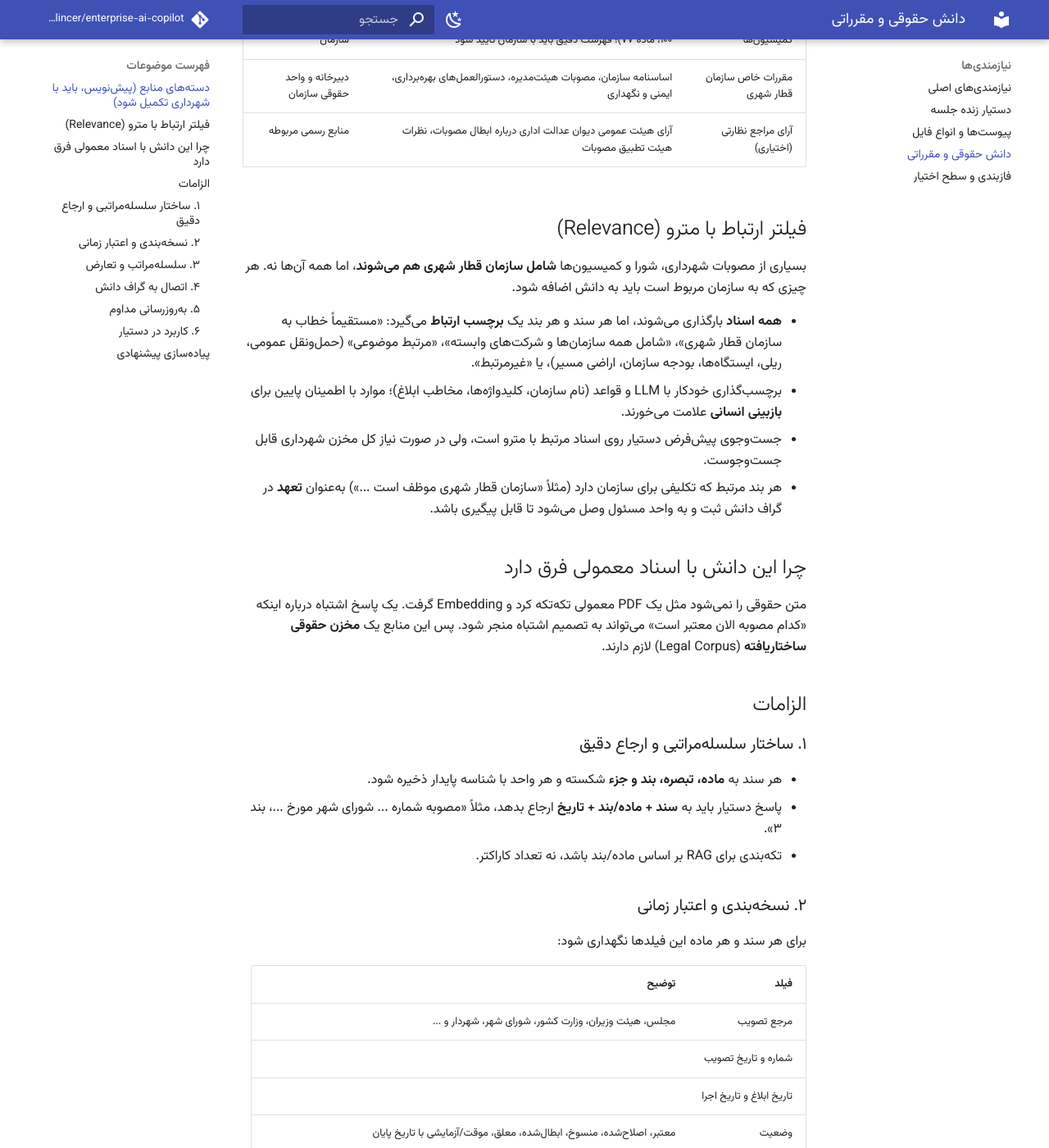
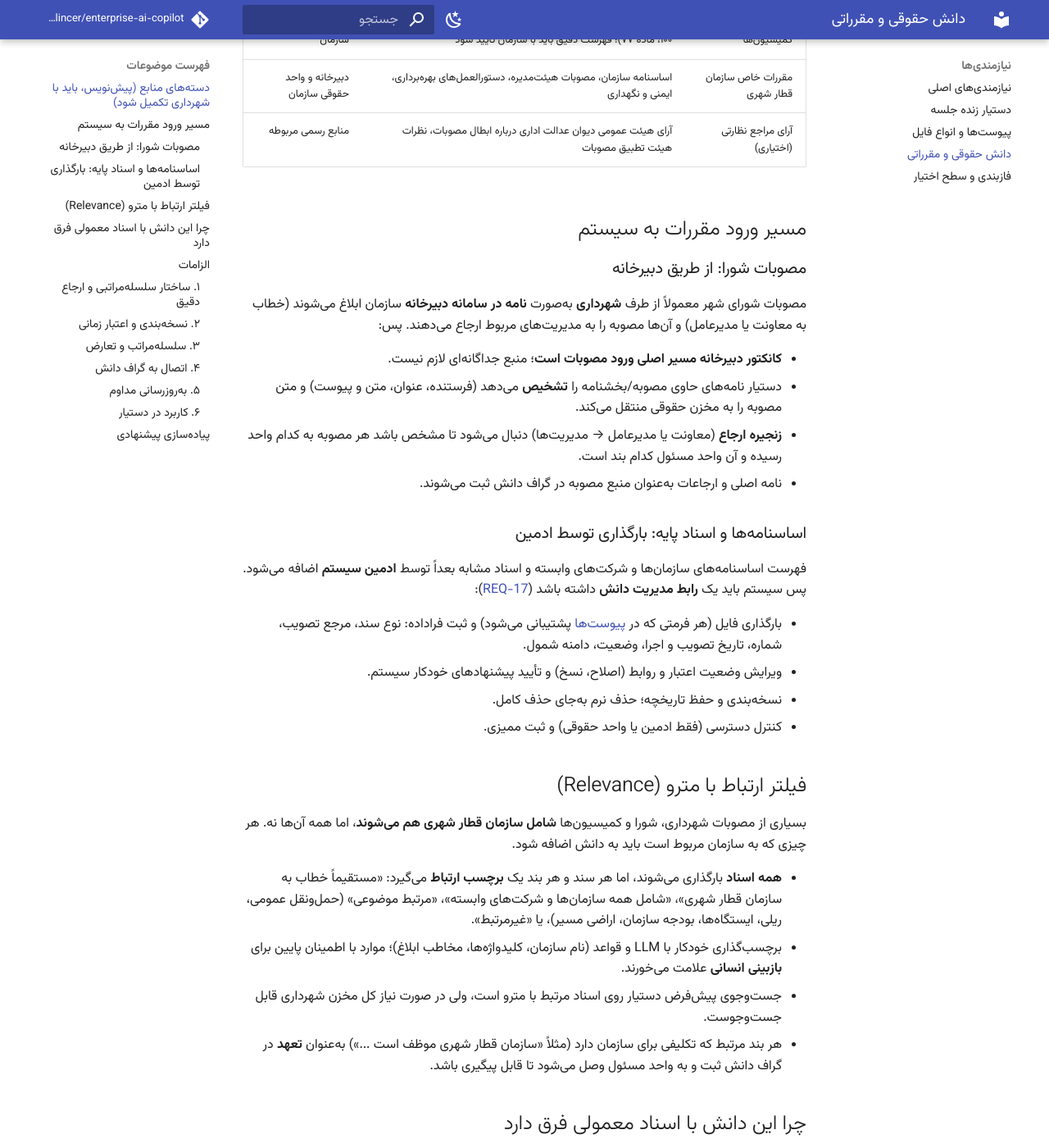
Before and after one commit to kodelincer/enterprise-ai-copilot, an MkDocs documentation site: the page built from docs/requirements/regulatory-knowledge.md, in a window 1280 px wide and 1400 px high, scrolled down 836 px. Shown: the whole window at 82% size. Built offline with MkDocs 1.6.1 and Material for MkDocs 9.7.7, drawn with Linux system fonts in a browser that asks for light colours; comment, search, counter and statistics services are not loaded.

Commit message:
Council resolutions arrive via secretariat letters; add admin knowledge upload (REQ-17)
Co-Authored-By: Claude Opus 5.5 <noreply@anthropic.com>
Claude-Session: https://claude.ai/code/session_01VmcpD3JxLUX3JUa45LRNti

```diff
--- a/docs/changelog.md
+++ b/docs/changelog.md
@@ -5,6 +5,7 @@
 - سازمان: **سازمان قطار شهری شیراز (مترو شیراز)**، زیرمجموعه شهرداری شیراز.
 - کمیسیون‌های شهرداری و شورا به‌عنوان منبع؛ فیلتر و برچسب ارتباط اسناد با مترو.
 - صفحه جدید [دانش حقوقی و مقرراتی](requirements/regulatory-knowledge.md): اساسنامه‌ها، قوانین، مصوبات و بخشنامه‌های شورای شهر؛ نسخه‌بندی، تاریخ اعتبار، نسخ و اصلاح، ارجاع به ماده و بند.
+- مصوبات شورا از طریق نامه‌های دبیرخانه وارد می‌شوند و زنجیره ارجاع دنبال می‌شود؛ REQ-17 رابط ادمین برای بارگذاری اساسنامه‌ها و اسناد پایه.
 - REQ-16؛ افزودن مخزن مقررات به فاز ۱؛ موجودیت‌ها و روابط مقرراتی در گراف دانش؛ سؤالات باز جدید.
 
 ## ۱۴۰۵/۰۸/۳۰ (2026-11-21) — به‌روزرسانی دوم
--- a/docs/open-questions.md
+++ b/docs/open-questions.md
@@ -8,8 +8,11 @@
 
 - [x] **محل نگهداری داده؟** همه دانش و داده داخل سازمان؛ فقط استدلال LLM می‌تواند وب‌سرویس بیرونی باشد. ([نگهداری داده](architecture/data-residency.md))
 - [x] **تعداد فازها؟** حدود پنج فاز. ([فازبندی](requirements/phasing.md))
+- [x] **مصوبات شورا از کجا می‌رسند؟** از طرف شهرداری به‌صورت نامه در دبیرخانه سازمان، خطاب به معاونت یا مدیرعامل، و سپس ارجاع به مدیریت‌ها. ([مسیر ورود مقررات](requirements/regulatory-knowledge.md#ingestion-path))
+- [x] **اساسنامه‌های سازمان‌ها و شرکت‌های وابسته؟** بعداً توسط ادمین از طریق رابط مدیریت دانش اضافه می‌شوند (REQ-17).
 
 ## باز
+- [ ] حجم تقریبی آرشیو مصوبات و بخشنامه‌های گذشته در دبیرخانه.
 
 - [ ] فهرست دقیق سامانه‌های سازمان (دبیرخانه، نامه‌نگاری، CMMS، قراردادها، منابع انسانی، مالی، پروژه‌ها، انبار، تقویم) با نام نرم‌افزار، سازنده، نسخه، و نوع دسترسی (API، دیتابیس، فقط UI).
 - [ ] تقویم سازمان روی چه بستری است؟
--- a/docs/requirements/regulatory-knowledge.md
+++ b/docs/requirements/regulatory-knowledge.md
@@ -15,6 +15,26 @@
 | مصوبات و صورت‌جلسات کمیسیون‌ها | کمیسیون‌های شورای شهر (مثلاً حمل‌ونقل و ترافیک، عمران، برنامه و بودجه) و کمیسیون‌های شهرداری (مثلاً کمیسیون معاملات، ماده ۵، ماده ۱۰۰، ماده ۷۷)؛ فهرست دقیق باید با سازمان تأیید شود | دبیرخانه شورا و شهرداری، دبیرخانه سازمان |
 | مقررات خاص سازمان قطار شهری | اساسنامه سازمان، مصوبات هیئت‌مدیره، دستورالعمل‌های بهره‌برداری، ایمنی و نگهداری | دبیرخانه و واحد حقوقی سازمان |
 | آرای مراجع نظارتی (اختیاری) | آرای هیئت عمومی دیوان عدالت اداری درباره ابطال مصوبات، نظرات هیئت تطبیق مصوبات | منابع رسمی مربوطه |
+
+## مسیر ورود مقررات به سیستم {#ingestion-path}
+
+### مصوبات شورا: از طریق دبیرخانه
+
+مصوبات شورای شهر معمولاً از طرف **شهرداری** به‌صورت **نامه در سامانه دبیرخانه** سازمان ابلاغ می‌شوند (خطاب به معاونت یا مدیرعامل) و آن‌ها مصوبه را به مدیریت‌های مربوط ارجاع می‌دهند. پس:
+
+- **کانکتور دبیرخانه مسیر اصلی ورود مصوبات است**؛ منبع جداگانه‌ای لازم نیست.
+- دستیار نامه‌های حاوی مصوبه/بخشنامه را **تشخیص** می‌دهد (فرستنده، عنوان، متن و پیوست) و متن مصوبه را به مخزن حقوقی منتقل می‌کند.
+- **زنجیره ارجاع** (معاونت یا مدیرعامل → مدیریت‌ها) دنبال می‌شود تا مشخص باشد هر مصوبه به کدام واحد رسیده و آن واحد مسئول کدام بند است.
+- نامه اصلی و ارجاعات به‌عنوان منبع مصوبه در گراف دانش ثبت می‌شوند.
+
+### اساسنامه‌ها و اسناد پایه: بارگذاری توسط ادمین
+
+فهرست اساسنامه‌های سازمان‌ها و شرکت‌های وابسته و اسناد مشابه بعداً توسط **ادمین سیستم** اضافه می‌شود. پس سیستم باید یک **رابط مدیریت دانش** داشته باشد ([REQ-17](core.md)):
+
+- بارگذاری فایل (هر فرمتی که در [پیوست‌ها](attachments.md) پشتیبانی می‌شود) و ثبت فراداده: نوع سند، مرجع تصویب، شماره، تاریخ تصویب و اجرا، وضعیت، دامنه شمول.
+- ویرایش وضعیت اعتبار و روابط (اصلاح، نسخ) و تأیید پیشنهادهای خودکار سیستم.
+- نسخه‌بندی و حفظ تاریخچه؛ حذف نرم به‌جای حذف کامل.
+- کنترل دسترسی (فقط ادمین یا واحد حقوقی) و ثبت ممیزی.
 
 ## فیلتر ارتباط با مترو (Relevance)
 
```
Also changed, not shown: other parts of docs/open-questions.md (+0 -2 lines), docs/requirements/core.md (+1 -0 lines), docs/research/raw/2026-11-21-municipal-regulations.md (+2 -0 lines).
